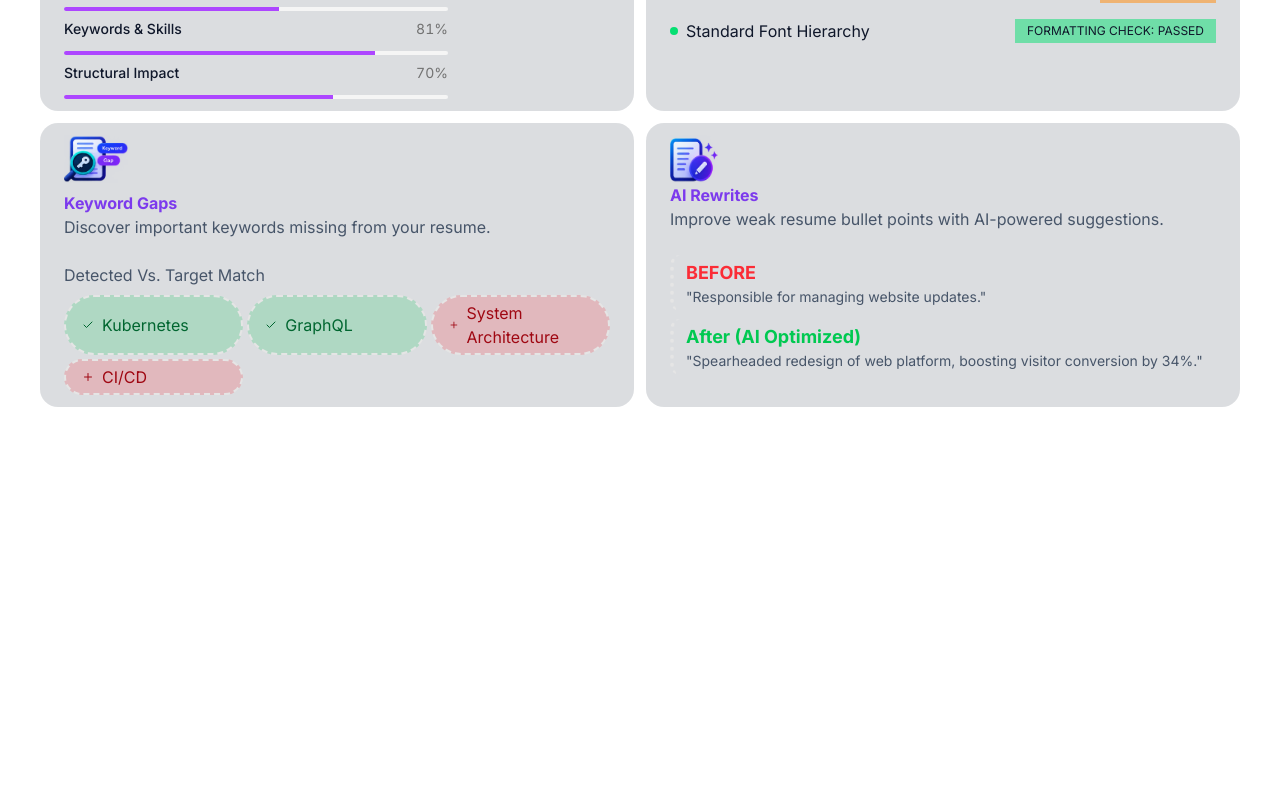
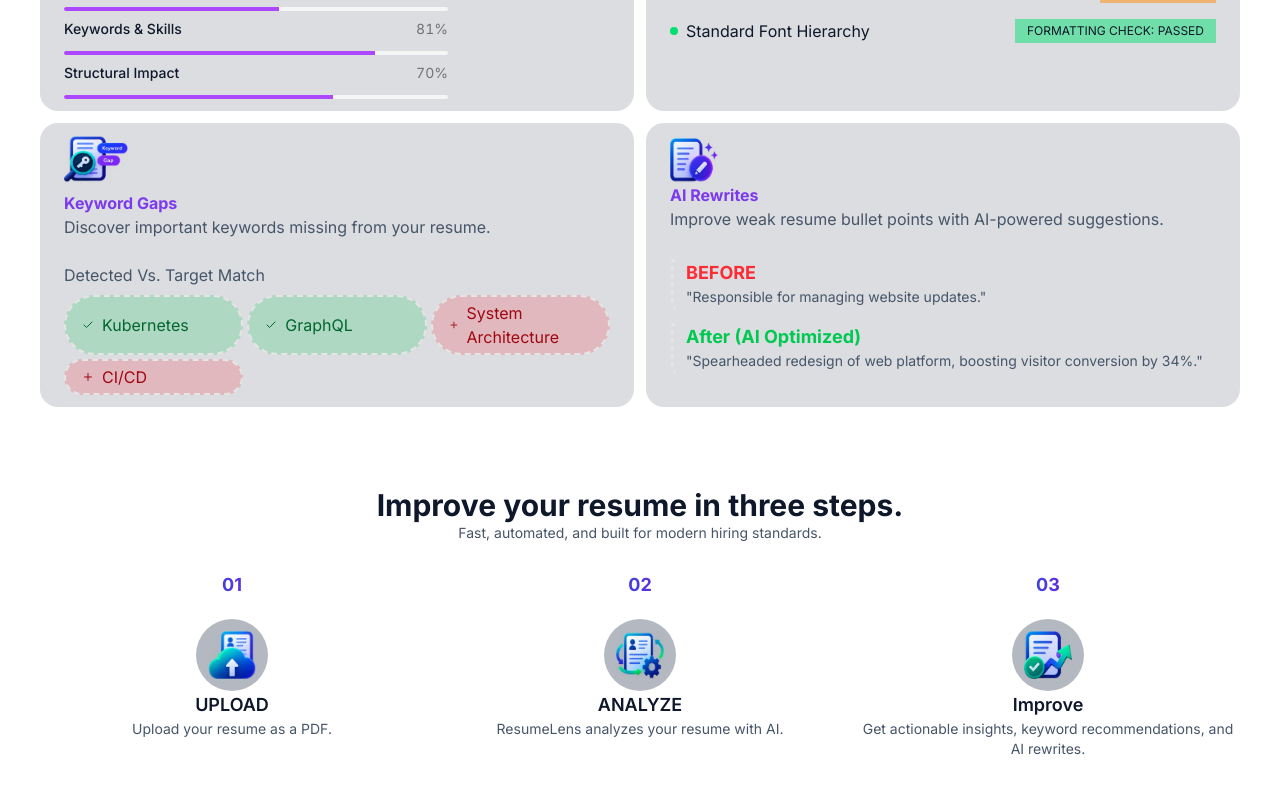
Before and after one commit to LakshanJayalath171/Resume-Analyzer, a React (Vite) app: page / in a window 1280 px wide. Shown: the part 1197-1990 px from the top of the page. Before the commit the page ends 1604 px from the top, so only its background shows below. Built offline with nearby package versions, Linux system fonts and the light colour scheme.

Commit message:
Created Ui of improvement section's cards

```diff
--- a/src/pages/Landing.tsx
+++ b/src/pages/Landing.tsx
@@ -101,7 +101,7 @@ const Landing = () => {
               </div>
 
               <div>
-              <Progress value={81} className="w-full max-w-sm " >
+                <Progress value={81} className="w-full max-w-sm ">
                   <ProgressLabel>Keywords & Skills</ProgressLabel>
                   <ProgressValue />
                 </Progress>
@@ -126,7 +126,8 @@ const Landing = () => {
           <div className="mt-2">
             <h1 className="text-purple font-bold">AI Insights</h1>
             <p className="font-light text-secondary">
-              Identify strengths, weaknesses, formatting issues, and clarity problems.
+              Identify strengths, weaknesses, formatting issues, and clarity
+              problems.
             </p>
           </div>
 
@@ -139,7 +140,6 @@ const Landing = () => {
             <div className="flex items-center justify-center px-3 py-1 bg-orange-400/50">
               <p className="text-xs font-light">CLARITY ALERT</p>
             </div>
-
           </div>
 
           <div className="flex items-center justify-between mt-4">
@@ -151,7 +151,6 @@ const Landing = () => {
             <div className="flex items-center justify-center px-3 py-1 bg-green-400/50">
               <p className="text-xs font-light">FORMATTING CHECK: PASSED</p>
             </div>
-
           </div>
         </div>
 
@@ -170,16 +169,30 @@ const Landing = () => {
           </div>
 
           <div className="mt-6">
-            <p className="font-light text-secondary capitalize">Detected vs. Target Match</p>
+            <p className="font-light text-secondary capitalize">
+              Detected vs. Target Match
+            </p>
 
             <div className="grid grid-cols-3 mt-2 gap-1">
-              <div className="bg-green-500/20 border-dashed border-2 border-green-400 px-4 py-1 rounded-full flex items-center gap-2 text-green-800"><Check size={12} className="text-green-800"/>Kubernetes</div>
+              <div className="bg-green-500/20 border-dashed border-2 border-green-400 px-4 py-1 rounded-full flex items-center gap-2 text-green-800">
+                <Check size={12} className="text-green-800" />
+                Kubernetes
+              </div>
 
-              <div className="bg-green-500/20 border-dashed border-2 border-green-400 px-4 py-1 rounded-full flex items-center gap-2 text-green-800"><Check size={12} className="text-green-800"/>GraphQL</div>
+              <div className="bg-green-500/20 border-dashed border-2 border-green-400 px-4 py-1 rounded-full flex items-center gap-2 text-green-800">
+                <Check size={12} className="text-green-800" />
+                GraphQL
+              </div>
 
-              <div className="bg-red-500/20 border-dashed border-2 border-red-400 px-4 py-1 rounded-full flex items-center gap-2 text-red-800"><Plus size={12} className="text-red-800"/>System Architecture</div>
+              <div className="bg-red-500/20 border-dashed border-2 border-red-400 px-4 py-1 rounded-full flex items-center gap-2 text-red-800">
+                <Plus size={12} className="text-red-800" />
+                System Architecture
+              </div>
 
-              <div className="bg-red-500/20 border-dashed border-2 border-red-400 px-4 py-1 rounded-full flex items-center gap-2 text-red-800"><Plus size={12} className="text-red-800"/>CI/CD</div>
+              <div className="bg-red-500/20 border-dashed border-2 border-red-400 px-4 py-1 rounded-full flex items-center gap-2 text-red-800">
+                <Plus size={12} className="text-red-800" />
+                CI/CD
+              </div>
             </div>
           </div>
         </div>
@@ -188,7 +201,10 @@ const Landing = () => {
 
         <div className="px-6 py-3 rounded-2xl bg-gray-600/20">
           <div>
-            <img src="../../public/icons/ai_rewrites.png" className="w-12 h-12" />
+            <img
+              src="../../public/icons/ai_rewrites.png"
+              className="w-12 h-12"
+            />
           </div>
 
           <div>
@@ -207,10 +223,102 @@ const Landing = () => {
             </div>
 
             <div className="px-3 py-1 rounded-lg border-l-4 border-dotted border-red-500 mt-2">
-              <p className="text-lg text-green-500 font-bold">After (AI Optimized)</p>
+              <p className="text-lg text-green-500 font-bold">
+                After (AI Optimized)
+              </p>
               <p className="text-sm font-light text-secondary">
-                "Spearheaded redesign of web platform, boosting visitor conversion by 34%."
+                "Spearheaded redesign of web platform, boosting visitor
+                conversion by 34%."
               </p>
+            </div>
+          </div>
+        </div>
+      </div>
+
+      {/* imrove section */}
+      <div className="flex items-center justify-center text-center p-10 mt-10">
+        <div>
+          <div>
+            <h1 className="text-3xl font-bold text-primary">
+              Improve your resume in three steps.
+            </h1>
+            <p className="text-sm font-light text-secondary">
+              Fast, automated, and built for modern hiring standards.
+            </p>
+          </div>
+
+          <div className="grid grid-cols-3 justify-center gap-6">
+            {/* first card */}
+            <div className="py-3 mt-4">
+              <div className="flex items-center justify-center">
+                <div className="w-10 h-10 bg-blue-200 text-special rounded-full text-lg font-bold">
+                  01
+                </div>
+              </div>
+              <div className="flex items-center justify-center">
+                <div className="flex items-center justify-center p-3 rounded-full bg-gray-500/50 mt-2">
+                  <img
+                    src="../../public/icons/upload.png"
+                    className="w-12 h-12"
+                  />
+                </div>
+              </div>
+
+              <div>
+                <h2 className="text-lg font-semibold text-primary">UPLOAD</h2>
+                <p className="text-sm font-light text-secondary">
+                  Upload your resume as a PDF.
+                </p>
+              </div>
+            </div>
+
+            {/* second card */}
+            <div className="py-3 mt-4">
+              <div className="flex items-center justify-center">
+                <div className="w-10 h-10 bg-blue-200 text-special rounded-full text-lg font-bold">
+                  02
+                </div>
+              </div>
+              <div className="flex items-center justify-center">
+                <div className="flex items-center justify-center p-3 rounded-full bg-gray-500/50 mt-2">
+                  <img
+                    src="../../public/icons/analyze.png"
+                    className="w-12 h-12"
+                  />
+                </div>
+              </div>
+
+              <div>
+                <h2 className="text-lg font-semibold text-primary">ANALYZE</h2>
+                <p className="text-sm font-light text-secondary">
+                  ResumeLens analyzes your resume with AI.
+                </p>
+              </div>
+            </div>
+
+            {/* third card */}
+
+            <div className="py-3 mt-4">
+              <div className="flex items-center justify-center">
+                <div className="w-10 h-10 bg-blue-200 text-special rounded-full text-lg font-bold">
+                  03
+                </div>
+              </div>
+              <div className="flex items-center justify-center">
+                <div className="flex items-center justify-center p-3 rounded-full bg-gray-500/50 mt-2">
+                  <img
+                    src="../../public/icons/improve.png"
+                    className="w-12 h-12"
+                  />
+                </div>
+              </div>
+
+              <div>
+                <h2 className="text-lg font-semibold text-primary">Improve</h2>
+                <p className="text-sm font-light text-secondary">
+                  Get actionable insights, keyword recommendations, and AI rewrites.
+                </p>
+              </div>
             </div>
           </div>
         </div>
```
Lines whose indentation alone changed are shown as unchanged.
